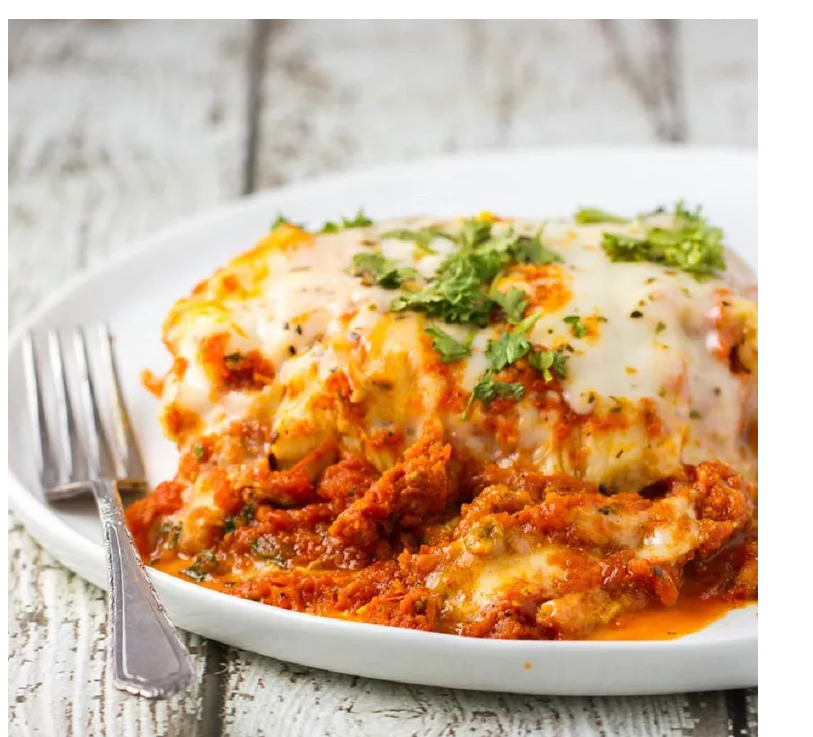
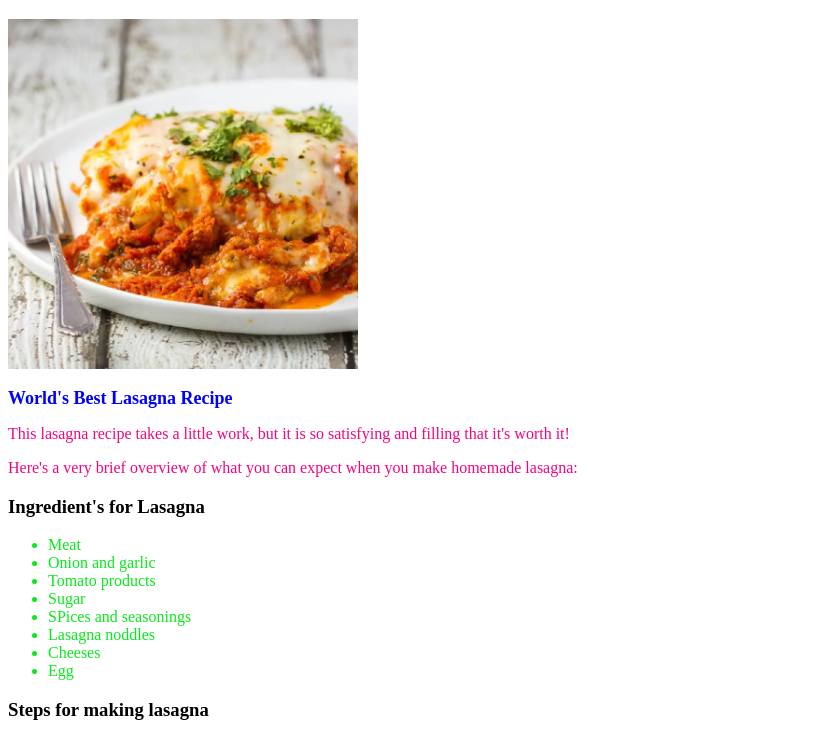
Before and after one commit to Shaileshkumar0214/odin-recipes2, a plain HTML site: page Lasagna.html in a window 1280 px wide. Shown: the part 61-798 px from the top of the page, without its empty margins (0-813 px from the left). Drawn offline with Linux system fonts and the light colour scheme.

Commit message:
Added new css file to Lasagna.html

```diff
--- a/Lasagna.html
+++ b/Lasagna.html
@@ -6,6 +6,7 @@
     <meta http-equiv="X-UA-Compatible" content="IE=edge">
     <meta name="viewport" content="width=device-width, initial-scale=1.0">
     <title>Document</title>
+    <link rel="stylesheet" href="style2.css">
 </head>
 
 <body>
--- /dev/null
+++ b/style2.css
@@ -0,0 +1,34 @@
+body{
+    font-family: 'Times New Roman', Times, serif;
+    /* font-size: ; */
+    /* font-weight: bold */
+
+}
+
+img{
+    width: auto;
+    height: 350px;
+
+}
+
+h1{
+    color: rgb(0, 0, 0);
+
+}
+
+h2{
+    color: blue;
+    font-size: large;
+}
+
+p{
+    color: rgb(245, 5, 125);
+}
+
+ul{
+    color: rgb(10, 233, 29);
+}
+
+ol{
+    color: rgb(235, 10, 48);
+}
```
Also changed, not shown: index.html (+1 -1 lines), style3.css (added), style4.css (added).
